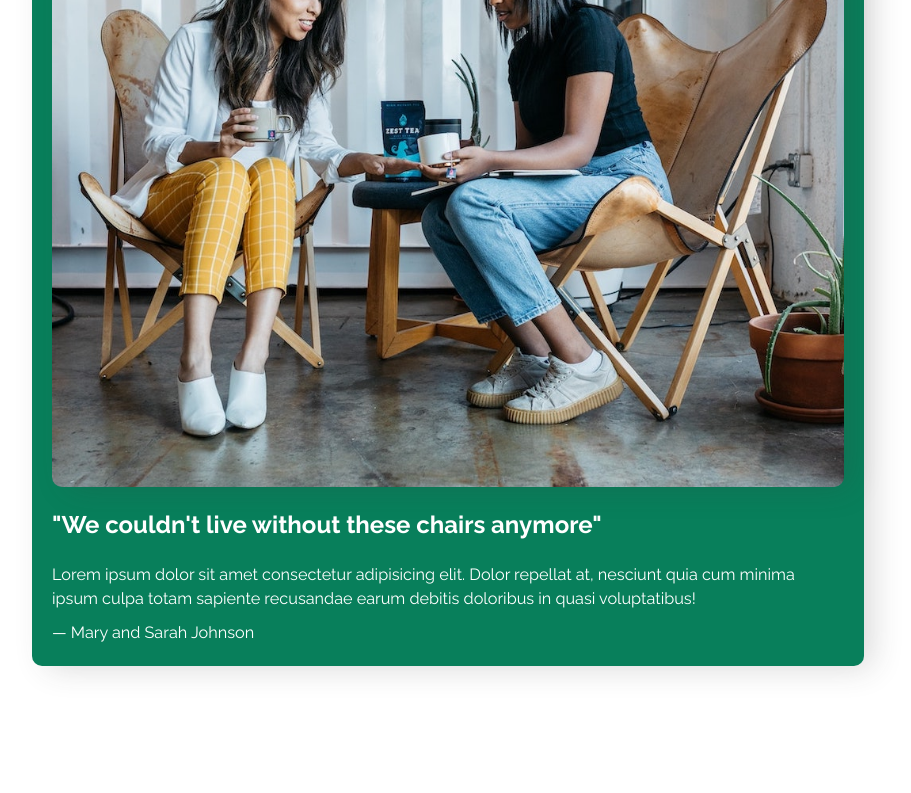
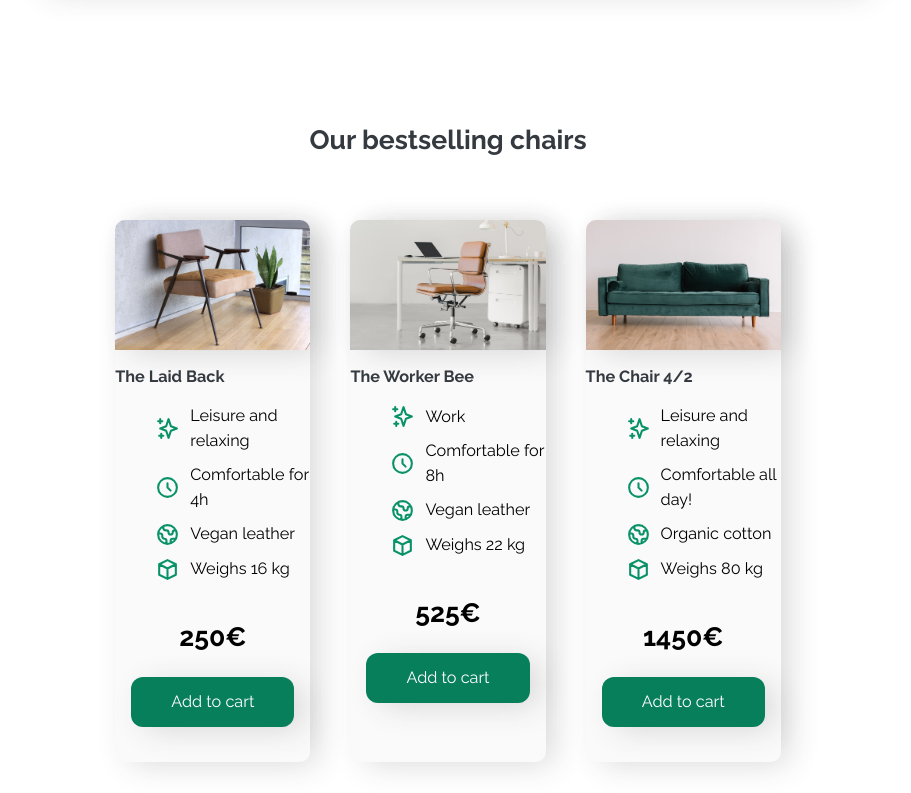
Before and after one commit to bojan09/chair-website, a plain HTML site: page index.html in a window 1280 px wide. Shown: the part 1460-2253 px from the top of the page, without its empty margins (192-1103 px from the left). Drawn offline with Linux system fonts and the light colour scheme.

Commit message:
final commit

```diff
--- a/index.html
+++ b/index.html
@@ -78,10 +78,10 @@
             <path stroke-linecap="round" stroke-linejoin="round" stroke-width="2"
               d="M14.828 14.828a4 4 0 01-5.656 0M9 10h.01M15 10h.01M21 12a9 9 0 11-18 0 9 9 0 0118 0z" />
           </svg>
-          <p class="paragraph-primary">
+          <p class="paragraph-primary ">
             <strong>Maximal comfort</strong>
           </p>
-          <p class="paragraph-secondary">
+          <p class=" paragraph-secondary">
             Reprehenderit optio placeat quasi excepturi architecto, explicabo
             facilis perspiciatis error maxime magnam.
           </p>
@@ -110,10 +110,10 @@
       <div class="testimonials-container">
         <img src="/img/customers.jpg" alt="People sitting on chairs" />
         <div class="testimonial-box">
-          <h2 class="heading-secondary">
+          <h2 class="heading-primary">
             "We couldn't live without these chairs anymore"
           </h2>
-          <p class="paragraph-secondary">
+          <p class="paragraph-primary">
             Lorem ipsum dolor sit amet consectetur adipisicing elit. Dolor
             repellat at, nesciunt quia cum minima ipsum culpa totam sapiente
             recusandae earum debitis doloribus in quasi voluptatibus!
@@ -276,7 +276,7 @@
     </div>
 
     <div class="copyright flex">
-      Copyright &copy; 2022 Chair Shop
+      Copyright &copy; 2022 Lisbon Chair Shop
     </div>
   </footer>
 
--- a/style.css
+++ b/style.css
@@ -367,10 +367,13 @@ footer {
     padding: 2.5rem 4rem;
   }
 
+
+
   /* Navigation */
 
   nav {
     margin-bottom: 8rem;
+
   }
 
   .navbar-links {
@@ -413,4 +416,76 @@ footer {
 
   /* Features Section */
 
+
+
+  .features-container {
+    display: flex;
+    justify-content: center;
+    align-items: center;
+  }
+
+
+  .features-description {
+    display: flex;
+    flex-direction: column;
+    align-items: flex-start;
+  }
+
+  /* Testimonials */
+
+
+
+  .testimonials-container {
+    display: flex;
+    gap: 2.6rem;
+  }
+
+  .testimonials-container>* {
+    margin: 1rem;
+  }
+
+  .testimonials-container img {
+    max-width: 30%;
+  }
+
+  .testimonial {
+    font-size: var(--fs-tertiary);
+  }
+
+  /* Best Selling Section */
+
+  #best-selling-section{
+    display: flex;
+    flex-direction: column;
+    justify-content: center;
+    align-items: center;
+  }
+
+  .best-selling-container{
+    margin-top: 4rem;
+    display: flex;
+    gap: 4rem;
+    max-width: 80%;
+  }
+
+  .chair{
+    background-color: rgb(250, 250, 250);
+    box-shadow: var(--box-shadow);
+    max-width: 80%;
+    border-radius: 1rem;
+  }
+
+  .chair img{
+    border-bottom-left-radius: 0;
+    border-bottom-right-radius: 0;
+  }
+
+  .chair-price strong{
+    margin-top: 2rem;
+  }
+
+  .footer-links{
+    padding-top: 5rem;
+  }
+
 }
```
